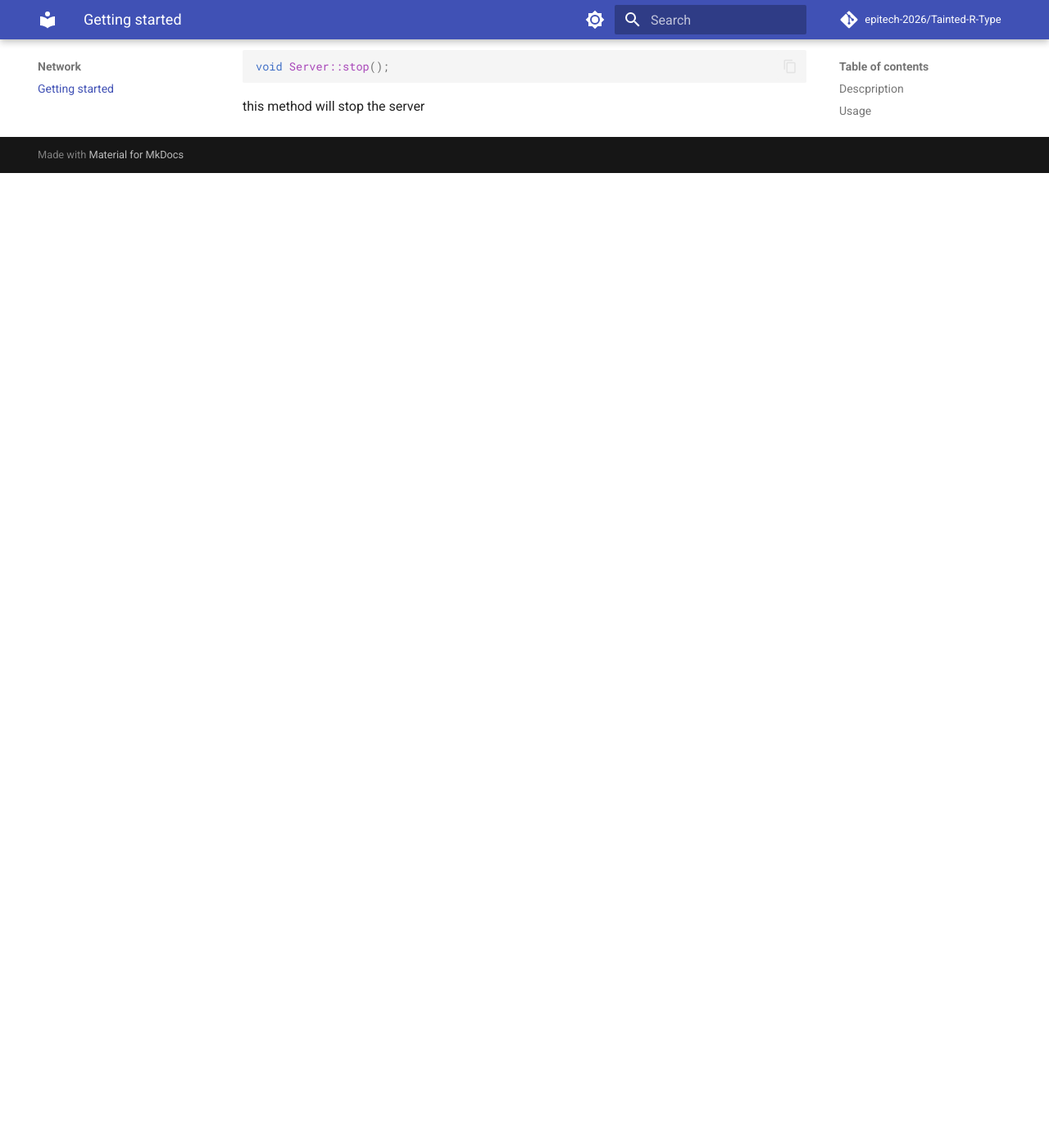
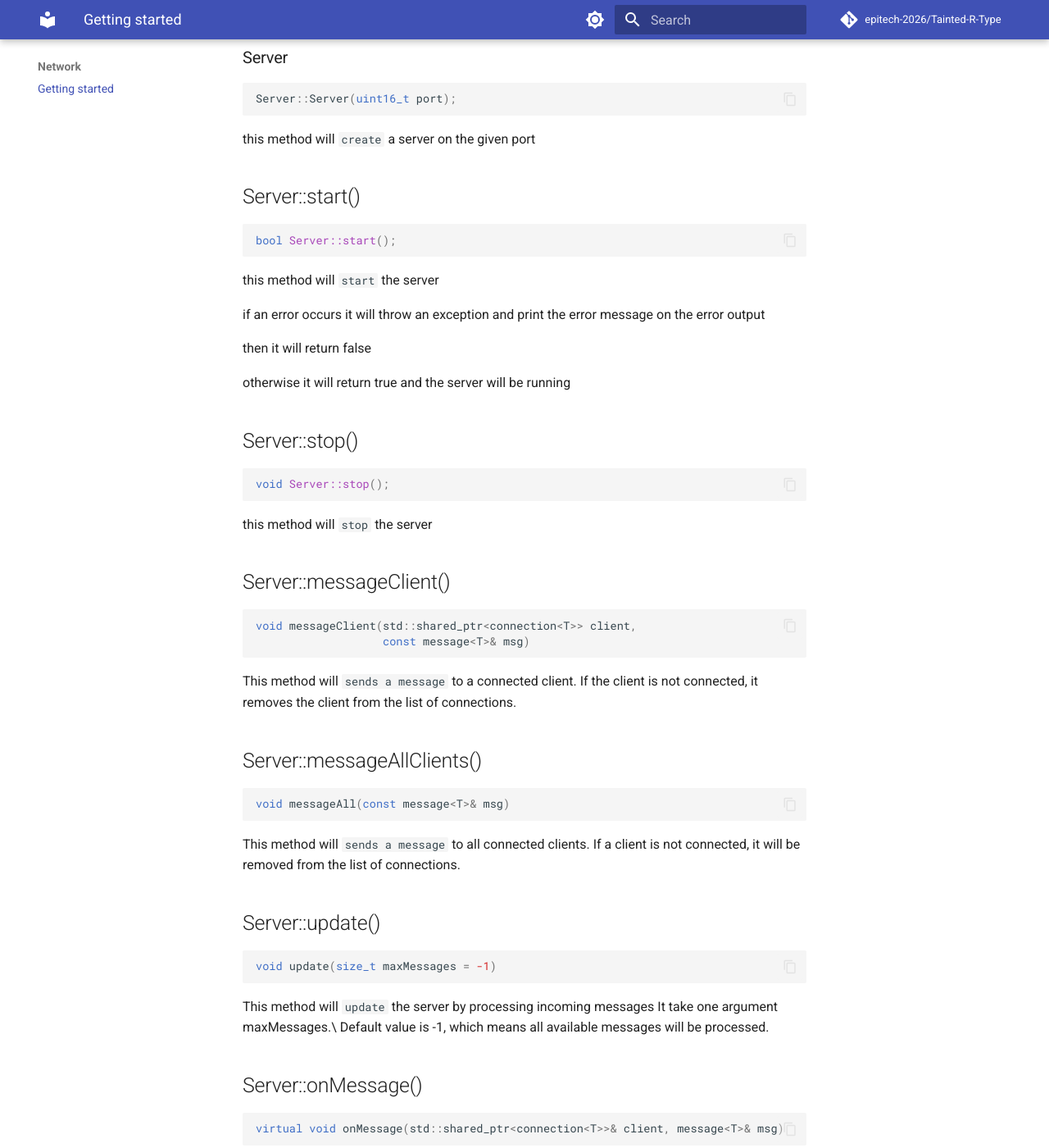
Before and after one commit to lennydelgado/AREA-Doc, an MkDocs documentation site: the page built from docs/Network/network.md, in a window 1280 px wide and 1400 px high, scrolled down 2731 px. Shown: the whole window at 82% size. Built offline with MkDocs 1.6.1 and Material for MkDocs 9.7.7, drawn with Linux system fonts in a browser that asks for light colours; comment, search, counter and statistics services are not loaded; before the commit the page ends 2942 px from its top, so only the background shows below that; some of the changed text lies outside the part shown.

Commit message:
Automated push: 2023-10-16 14:12:38 modification to doc website

````diff
--- a/docs/Network/network.md
+++ b/docs/Network/network.md
@@ -1,4 +1,4 @@
-### Descpription
+# Descpription
 
 This library is used to create a server and a client.
 it provides a simple interface to send and receive any kind of data.
@@ -8,9 +8,13 @@ the network interface is based on the [asio](https://think-async.com/Asio/) libr
 it is working on all platforms and is fully costumisable.
 
 
-### Usage
+# Usage
 
 To use the Flib, you have to create custom DataTypes.
+Those DataTypes will be used to identify the type of data that you want to send.
+
+You can add or modify those DataTypes in the file `protocol.hpp`
+
 Here is an example:
 
 ```cpp
@@ -26,10 +30,13 @@ This is basicly an enum that you can use to implement different behaviors.
 
 Those DataTypes will be used in the Networking implementation. Go to Data Transfer for more details.
 
-Now, you can send datas using the "message" class
+Now, you can send datas using the `message` class
 
-For the server, you can use messageClient
-and in the client ***A compléter.***
+For the server, you can use the methode `onMessage` to implement what you want to do when you receive a message.
+
+```cpp
+    virtual void onMessage(std::shared_ptr<connection<T>>& client, message<T>& msg)
+```
 
 ## message Class
 
@@ -86,27 +93,42 @@ Thanks to the `id{}` syntaxe, it can be any type of data, even struct or class (
 
     msg >> data >> b >> a;
 ```
-As you can see we filled the message in the order **[a -> b -> data]**
+As you can see we `filled` the message in the order **[a -> b -> data]**
 
-And then we extracted the data in the order **[data -> b -> a]**
+And then we `extracted` the data in the order **[data -> b -> a]**
 
 This is because the message structure works like a pile. So the last item we put in the message will be the first one we extract.
 
 ### Client
 
+```cpp
+client_interface() = default;
+```
+This method will `create` a client
+
+## Client::connect()
+
+```cpp
+bool connect(const std::string& host, const size_t port)
+```
+
+This method will `connect` the client to the given host and port\
+Returns true if the connection is successful, false otherwise
+
+
 ### Server
 
 ```cpp
-Server::Server(int port);
+Server::Server(uint16_t port);
 ```
-this method will create a server on the given port
+this method will `create` a server on the given port
 
 ## Server::start()
 
 ```cpp
 bool Server::start();
 ```
-this method will start the server
+this method will `start` the server
 
 if an error occurs it will throw an exception and print the error message on the error output
 
@@ -120,4 +142,60 @@ otherwise it will return true and the server will be running
 ```cpp
 void Server::stop();
 ```
-this method will stop the server
+this method will `stop` the server
+
+## Server::messageClient()
+
+```cpp
+void messageClient(std::shared_ptr<connection<T>> client,
+                   const message<T>& msg)
+```
+
+This method will `sends a message` to a connected client.
+If the client is not connected, it removes the client from the list of connections.
+
+## Server::messageAllClients()
+
+```cpp
+void messageAll(const message<T>& msg)
+```
+
+This method will `sends a message` to all connected clients.
+If a client is not connected, it will be removed from the list of connections.
+
+## Server::update()
+
+```cpp
+void update(size_t maxMessages = -1)
+```
+
+This method will `update` the server by processing incoming messages
+It take one argument maxMessages.\
+Default value is -1, which means all available messages will be processed.
+
+## Server::onMessage()
+
+```cpp
+virtual void onMessage(std::shared_ptr<connection<T>>& client, message<T>& msg)
+```
+
+This method is called when a `message is received`.\
+It is a virtual method, so you can override it to implement your own behavior.
+
+## Udp Server
+
+```cpp
+class customServer : public net::server<tcpProtocol>
+```
+
+Custom server class that inherits from the server class and uses the UDP protocol.\
+You can find the same methods as the server class.\
+The only difference is that the custom server class uses the `TCP` protocol.
+
+## customServer::startLobby
+
+```cpp
+void startLobby();
+```
+
+This method will `start` the lobby.
````
